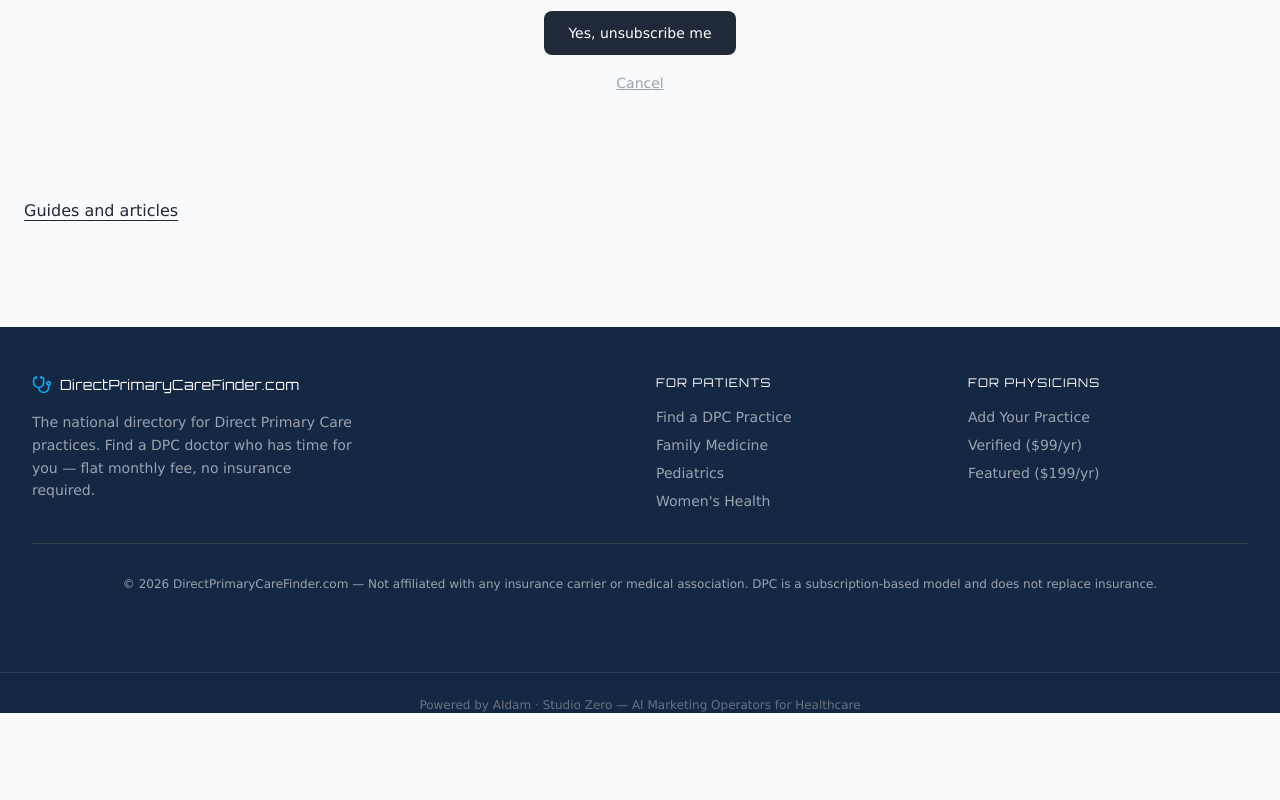
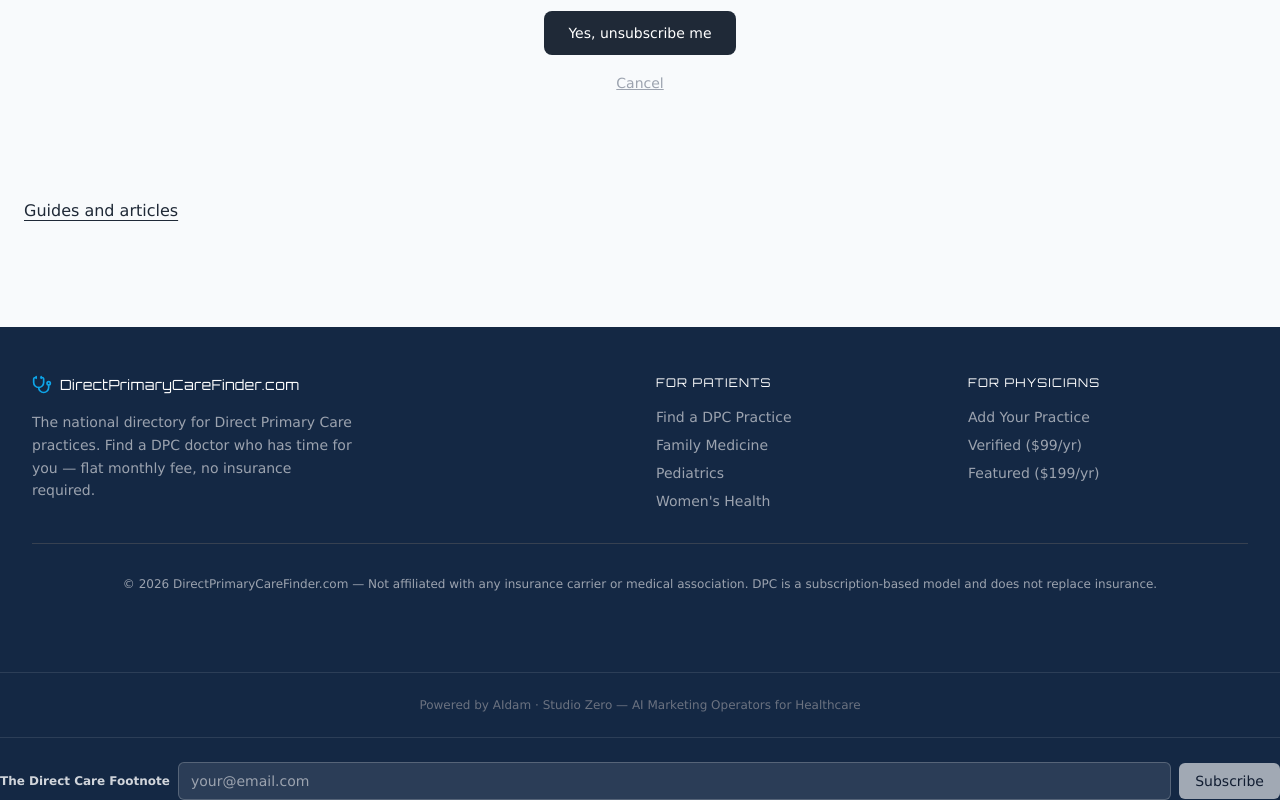
Before and after one commit to pete0585/direct-primary-care-directory, a Next.js app: page /newsletter/unsubscribe in a window 1280 px wide. Shown: the part 286-1086 px from the top of the page. Before the commit the page ends 999 px from the top, so only its background shows below. Built offline with nearby package versions, Linux system fonts and the light colour scheme.

Commit message:
feat(newsletter): add compact NewsletterSignup to footer

```diff
--- a/components/Footer.tsx
+++ b/components/Footer.tsx
@@ -1,5 +1,6 @@
 import Link from 'next/link'
 import { Stethoscope } from 'lucide-react'
+import NewsletterSignup from '@/components/NewsletterSignup'
 
 export default function Footer() {
   return (
@@ -54,6 +55,11 @@ export default function Footer() {
               <a href="https://studiozerohq.com" target="_blank" rel="noopener noreferrer" className="hover:underline transition-colors">Studio Zero — AI Marketing Operators for Healthcare</a>
             </p>
           </div>
-        </footer>
+
+      {/* Newsletter signup compact */}
+      <div className="mt-6 pt-6 border-t border-white/10">
+        <NewsletterSignup compact />
+      </div>
+  </footer>
   )
 }
```
